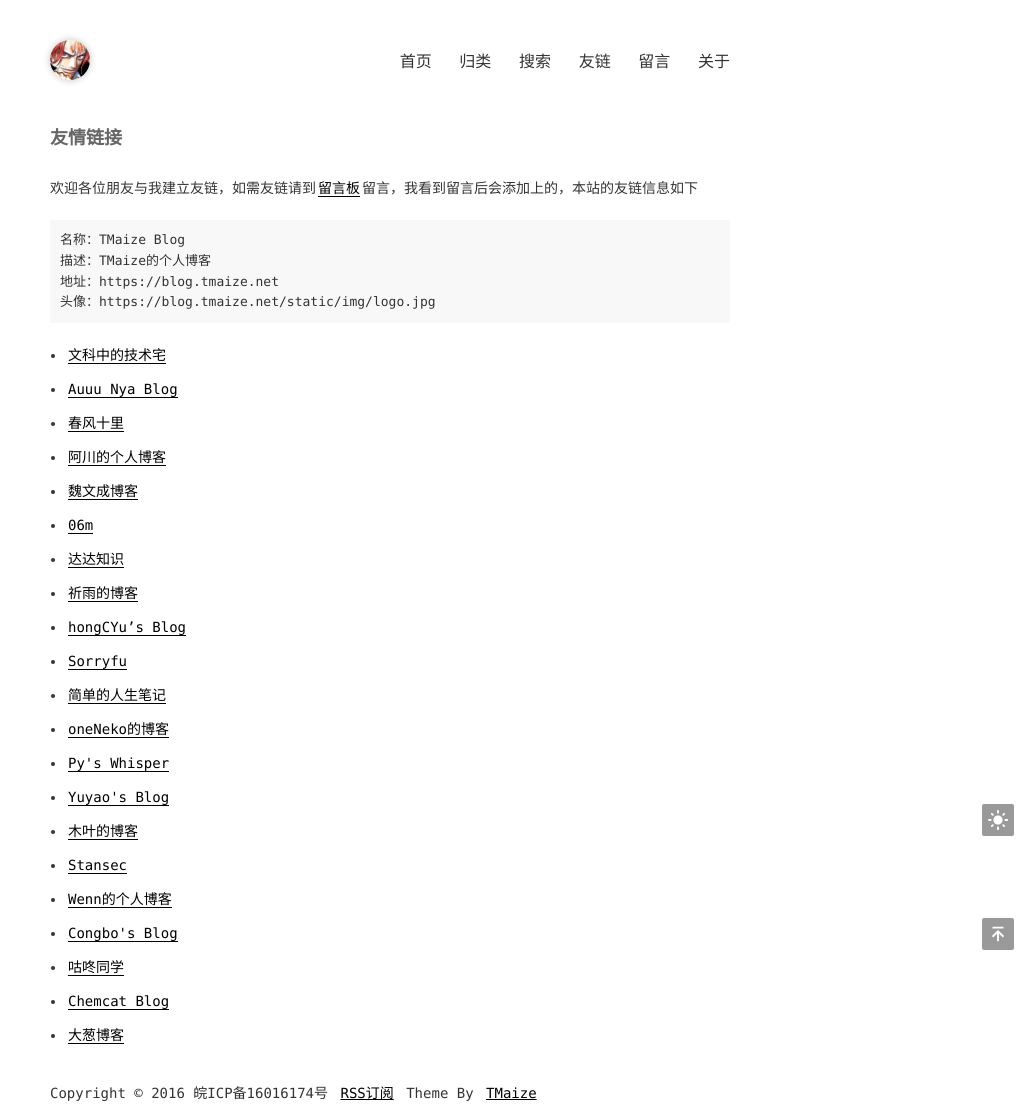
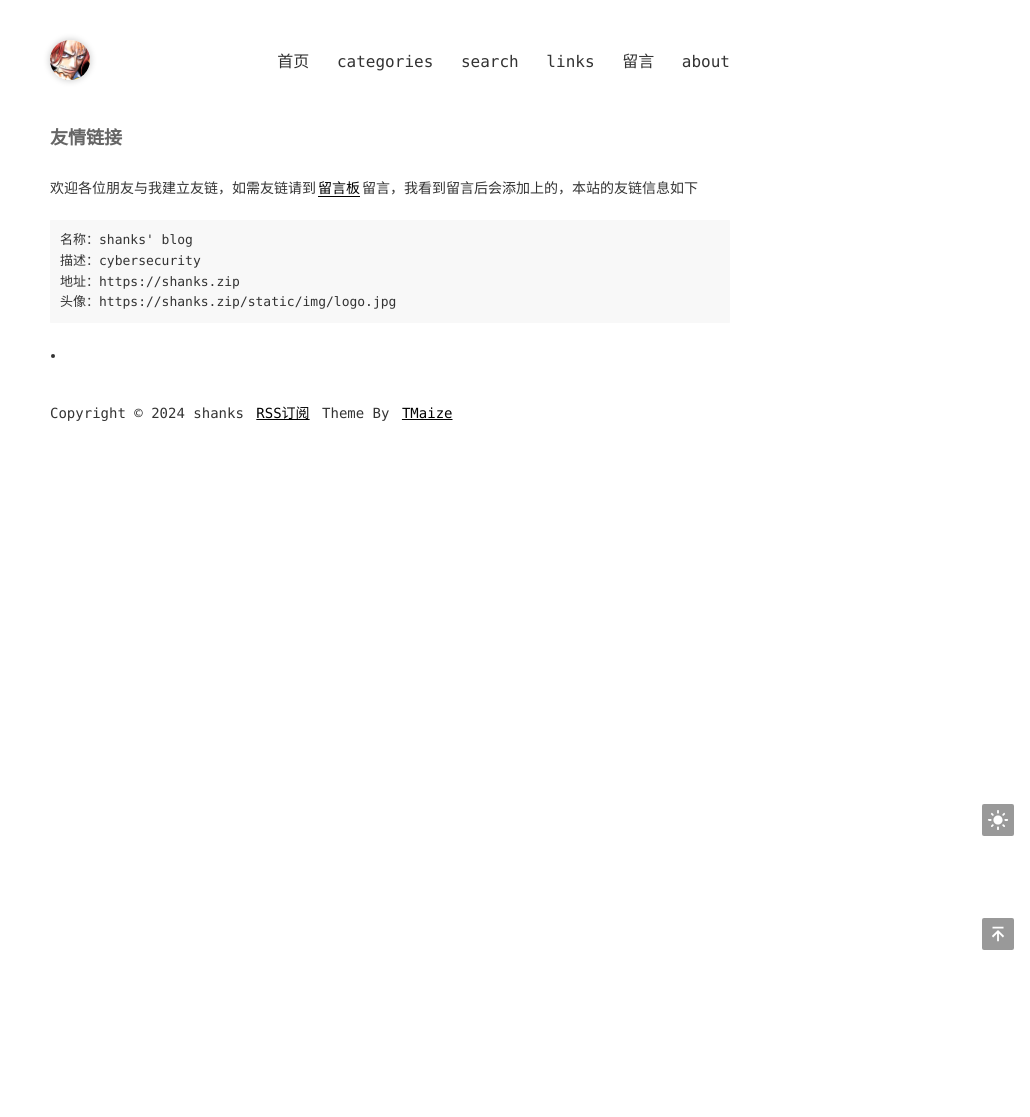
Before and after one commit to shanksfigarland/shanks.github.io, a Jekyll site: the page built from pages/links.md, in a window 1280 px wide. Shown: the whole page, without its empty margins (250-1280 px from the left). Built offline with Jekyll 4.4.1, drawn with Linux system fonts in a browser that asks for light colours.

Commit message:
cleaning

```diff
--- a/Gemfile
+++ b/Gemfile
@@ -1,7 +1,6 @@
 source "https://rubygems.org"
 
 gem "jekyll",               "3.9.5"
-gem "wdm",                  ">= 0.1.0"
 gem "kramdown-parser-gfm",  "~> 1.1"
 gem "webrick",              "~> 1.8"
 gem "jekyll-regex-replace", "~> 1.1"
--- a/_config.yml
+++ b/_config.yml
@@ -4,11 +4,11 @@
   - jekyll-regex-replace
 
 # SEO相关信息
-title: TMaize Blog
-description: TMaize的个人博客
-keywords: TMaize,Blog,Java,Html,JavaScript
-author: TMaize
-footerText: 'Copyright © 2016 皖ICP备16016174号'
+title: shanks' blog
+description: cybersecurity
+keywords: cybersecurity, pentest, red team
+author:
+footerText: 'Copyright © 2024 shanks'
 
 # 这些不要动
 permalink: /posts/:year/:month/:day/:title.html
@@ -20,11 +20,11 @@
 
 # 域名配置
 # baseurl配置,如果网站部署在根目录下的其他目录中，请设置为 /目录名
-domainUrl: 'https://blog.tmaize.net'
+domainUrl: 'https://shanks.zip'
 baseurl: ''
 
 # 吐个槽地址，会在chat页面中重定向到该地址
-tucaoUrl: https://support.qq.com/product/86335
+tucaoUrl:
 
 # 菜单
 # 必填字段 title: '文本' url: '链接'
@@ -32,15 +32,15 @@
 menu:
   - title: 首页
     url: /
-  - title: 归类
+  - title: categories
     url: /pages/categories.html
-  - title: 搜索
+  - title: search
     url: /pages/search.html
-  - title: 友链
+  - title: links
     url: /pages/links.html
   - title: 留言
     url: /pages/chat.html
-  - title: 关于
+  - title: about
     url: /pages/about.html
 
 # 点击页面文字冒出特效,不需要请设置为false
@@ -58,45 +58,4 @@
 
 # 友情链接
 links:
-  - title: 文科中的技术宅
-    url: https://www.townwang.com
-  - title: Auuu Nya Blog
-    url: http://mu1er.cn
-  - title: 春风十里
-    url: https://www.geek-era.com
-  - title: 阿川的个人博客
-    url: https://achuan.io
-  - title: 魏文成博客
-    url: https://www.wwc.ren
-  - title: 06m
-    url: https://www.06m.me
-  - title: 达达知识
-    url: https://www.dadapush.com
-  - title: 祈雨的博客
-    url: https://wakzz.cn
-  - title: hongCYu’s Blog
-    url: https://hongcyu.cn
-  - title: Sorryfu
-    url: https://fushaolei.github.io
-  - title: 简单的人生笔记
-    url: https://yoyling.com
-  - title: oneNeko的博客
-    url: https://blog.oneneko.com
-  - title: Py's Whisper
-    url: https://whisper.pyliubaolin.top
-  - title: Yuyao's Blog
-    url: http://hellocode.ink
-  - title: 木叶的博客
-    url: https://muye.ml
-  - title: Stansec
-    url: https://standeblog.com
-  - title: Wenn的个人博客
-    url: https://wenn.tech
-  - title: Congbo's Blog
-    url: https://congbo.site
-  - title: 咕咚同学
-    url: https://gudong.site
-  - title: Chemcat Blog
-    url: https://chemcat.gitee.io
-  - title: 大葱博客
-    url: https://blog.zzzdc.com/
+ - nothing
```
Also changed, not shown: Gemfile.lock.
